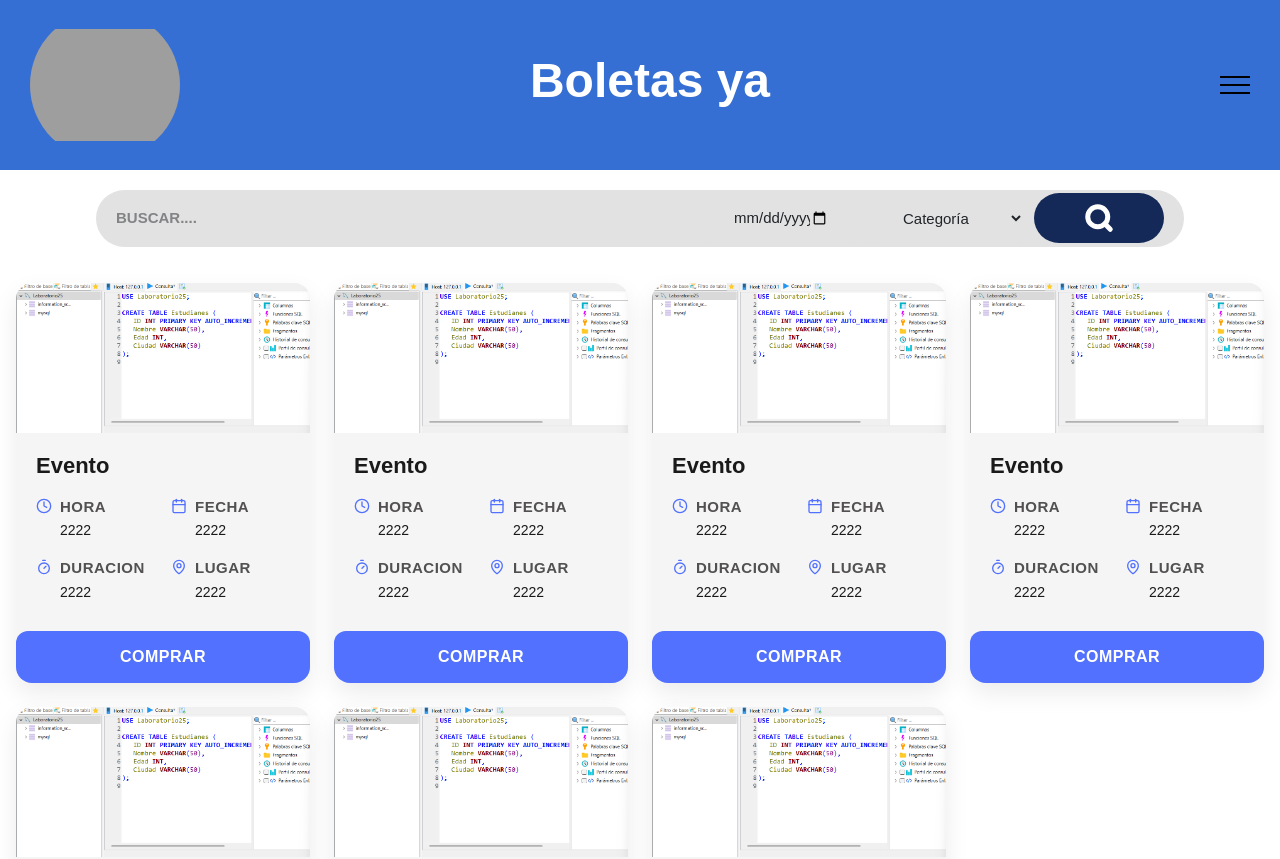
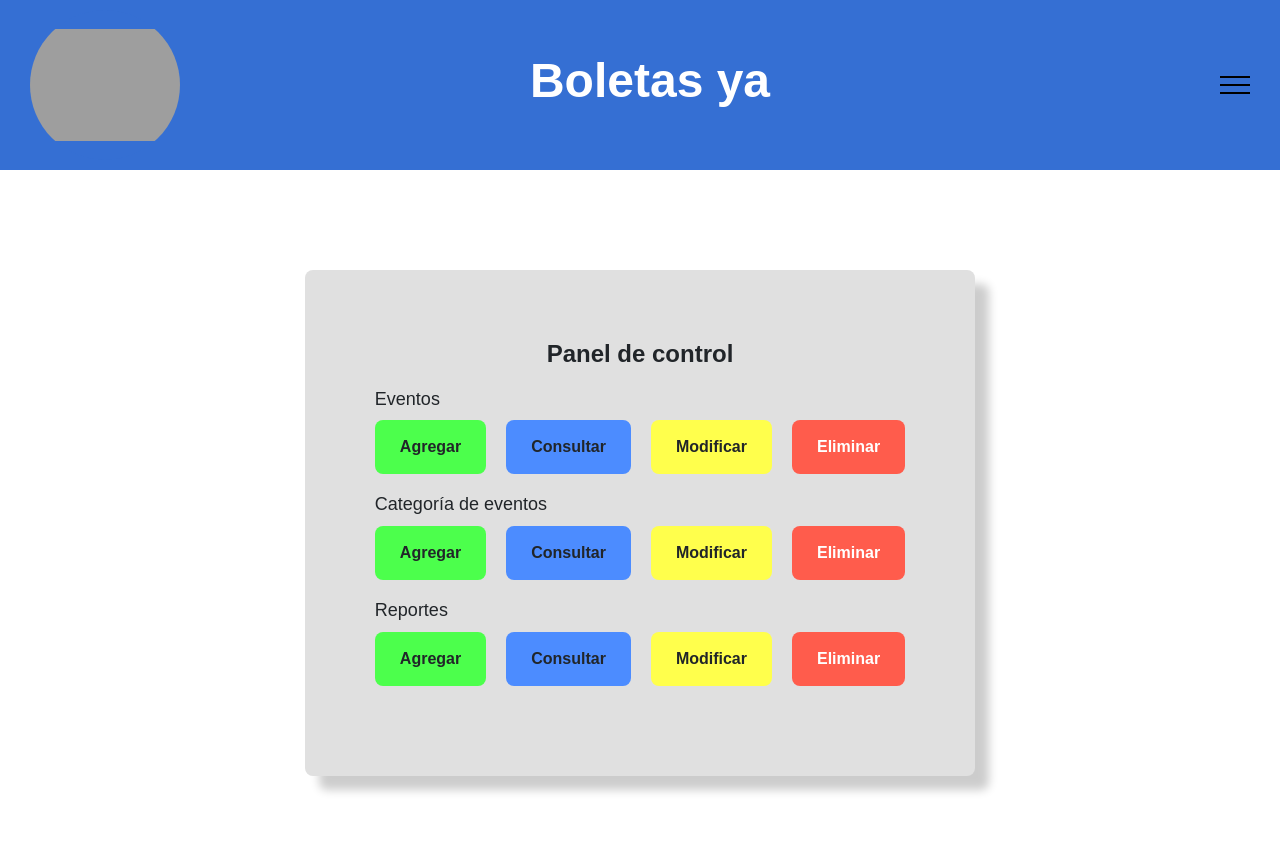
Before and after one commit to G4ru75/ProyectoBoletas, a React (Create React App) app: page / in a window 1280 px wide. Shown: the top 859 px of the page. Built offline with nearby package versions, Linux system fonts and the light colour scheme; grey boxes are pictures that could not be loaded.

Commit message:
Hice la funcion de abrir el modal de agregar evento al darle click a agregar en evento

```diff
--- a/src/Components/ListaCategoria.js
+++ b/src/Components/ListaCategoria.js
@@ -7,7 +7,7 @@ function ListaCategorias({ onClose }) {
     const [categorias, setCategorias] = useState([]);
     const [loading, setLoading] = useState(true);
 
-useEffect(() => {
+    useEffect(() => {
     const token = Cookies.get('token');
     fetch("https://localhost:7047/api/Categorias", {
         method: "GET",
--- a/src/Components/PanelDeControl.js
+++ b/src/Components/PanelDeControl.js
@@ -5,14 +5,20 @@ import Footer from "./Footer";
 import Evento from "./Evento";
 import AgregarCategoria from "./AgregarCategoria";
 import ListaCategorias from "./ListaCategoria";
-import {List, X} from "lucide-react";;
+import {List, X} from "lucide-react";
+import GenerarReporte from "./GenerarReportes";
 
 
 function PanelDeControl() {
-
+    // Eventos
     const [mostrarAgregarEvento, setMostrarAgregarEvento] = useState(false);
+    // Categorias
     const [mostrarAgregarCategoria, setMostrarAgregarCategoria] = useState(false);
     const [mostrarListaCategorias, setMostrarListaCategorias] = useState(false);
+
+    // Reportes
+    const [mostrarAgregarReporte, setMostrarAgregarReporte] = useState(false);
+
 
     const handleMostrarAgregarEvento = () =>{
         setMostrarAgregarEvento(true);
@@ -49,6 +55,15 @@ function PanelDeControl() {
         setMostrarListaCategorias(false);
     }
 
+    const handleMostrarAgregarReporte = () => {
+        setMostrarAgregarReporte(true);
+    }
+
+    const handleCerrarAgregarReporte = () => {
+        setMostrarAgregarReporte(false);
+    }
+
+
 
     return (
         <>
@@ -80,7 +95,7 @@ function PanelDeControl() {
             <section className={PanelDeControlStyles.seccion}>
                 <h2 className={PanelDeControlStyles.subtitulo}>Reportes</h2>
                 <div className={PanelDeControlStyles.botonesContenedor}>
-                <button className={`${PanelDeControlStyles.boton} ${PanelDeControlStyles.botonAgregar}`}>Agregar</button>
+                <button className={`${PanelDeControlStyles.boton} ${PanelDeControlStyles.botonAgregar}`} onClick={handleMostrarAgregarReporte}>Agregar</button>
                 <button className={`${PanelDeControlStyles.boton} ${PanelDeControlStyles.botonConsultar}`}>Consultar</button>
                 <button className={`${PanelDeControlStyles.boton} ${PanelDeControlStyles.botonModificar}`}>Modificar</button>
                 <button className={`${PanelDeControlStyles.boton} ${PanelDeControlStyles.botonEliminar}`}>Eliminar</button>
@@ -120,6 +135,16 @@ function PanelDeControl() {
         </div>
         )}
 
+        /*Reportes*/
+        {mostrarAgregarReporte && (
+            <div className={PanelDeControlStyles.modal}>
+                <div className={PanelDeControlStyles.modalContenido}>
+                    <button onClick={handleCerrarAgregarReporte} className={PanelDeControlStyles.cerrarModal}><X size={30}/></button>
+                    <GenerarReporte onClose={() => setMostrarAgregarReporte(false)}/>
+                </div>
+            </div>
+        )}
+
         </>
     )
 }
--- a/src/index.js
+++ b/src/index.js
@@ -30,7 +30,7 @@ root.render(
   <React.StrictMode>
     <BrowserRouter>
       <Routes>
-          <Route path="/" element={<PaginaPrincipal />} />
+          <Route path="/" element={<PanelDeControl />} />
           <Route path="/paginaAdmin" element={<PanelDeControl />} />
           <Route path="/signup" element={<PaginaSignUp />} />
           <Route path="/login" element={<PaginaLogin />} />
```
